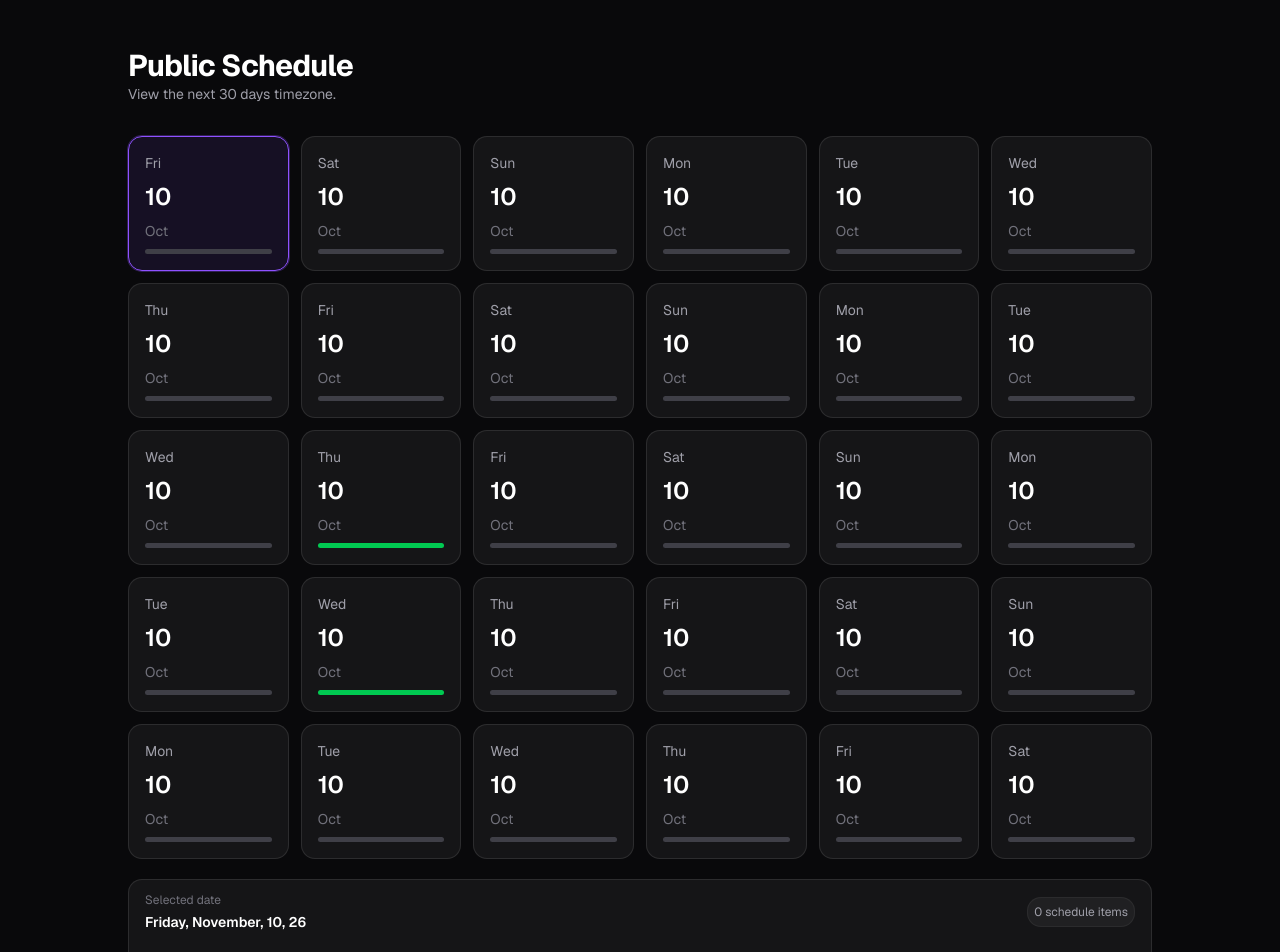
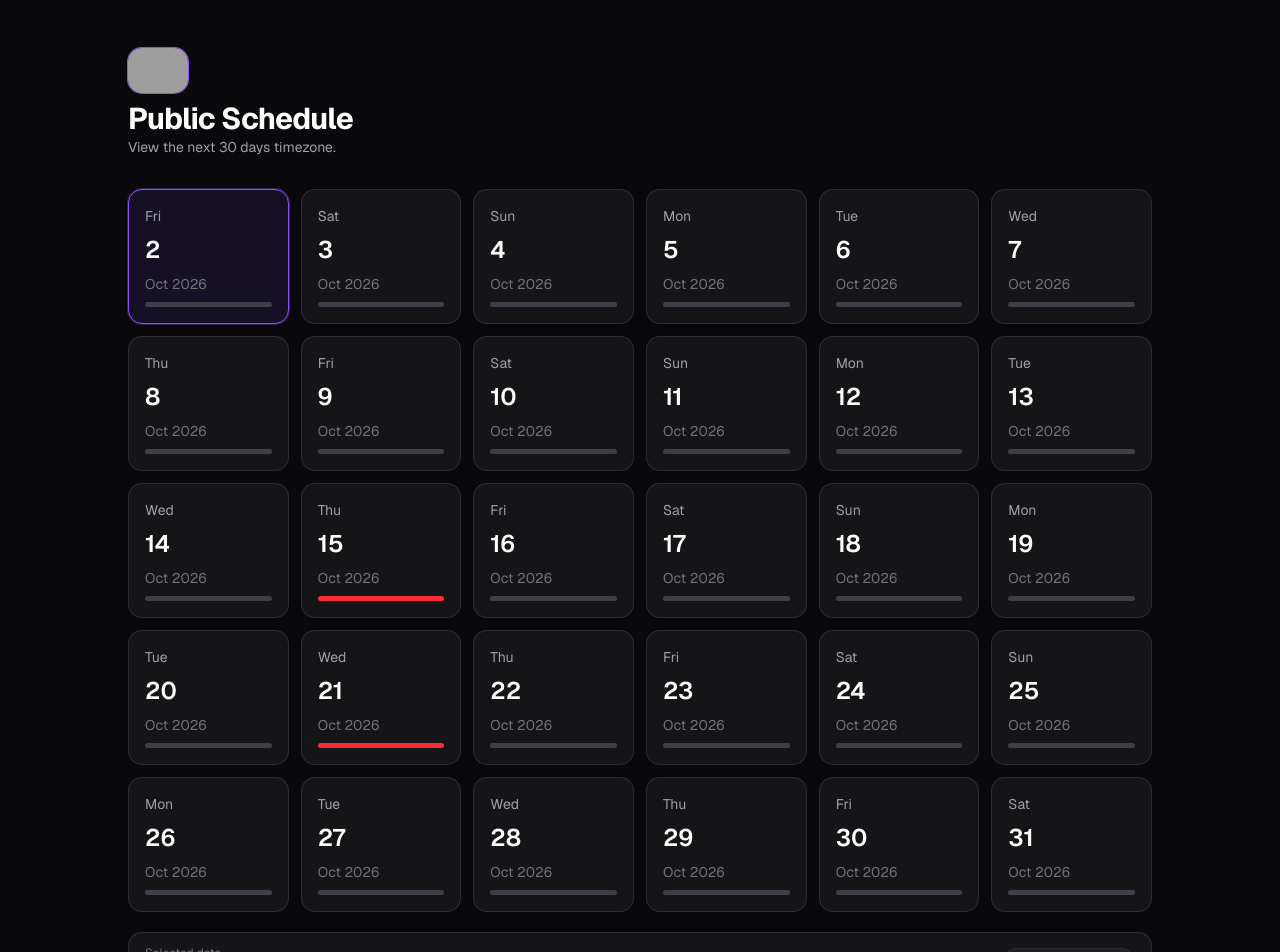
Before and after one commit to monotrixdev/unicalender-application, a Next.js app: page /s/1 in a window 1280 px wide. Shown: the top 952 px of the page. Built offline with nearby package versions, Linux system fonts and the light colour scheme; grey boxes are pictures that could not be loaded.

Commit message:
okey done

```diff
--- a/next.config.ts
+++ b/next.config.ts
@@ -1,8 +1,15 @@
-import type { NextConfig } from "next";
-
-const nextConfig: NextConfig = {
-  /* config options here */
-  reactCompiler: true,
+/** @type {import('next').NextConfig} */
+const nextConfig = {
+  images: {
+    remotePatterns: [
+      {
+        protocol: 'https',
+        hostname: 'xuanvex.github.io',
+        port: '',
+        pathname: '/**',
+      },
+    ],
+  },
 };
 
-export default nextConfig;
+module.exports = nextConfig;
--- a/src/app/s/[token]/page.tsx
+++ b/src/app/s/[token]/page.tsx
@@ -1,5 +1,8 @@
 'use client';
-import { Timeline } from 'lucide-react';
+import { auth } from '@/lib/auth';
+import { Timeline, Timer } from 'lucide-react';
+import { expectNoPendingImmediates } from 'next/dist/server/node-environment-extensions/fast-set-immediate.external';
+import Image from 'next/image';
 import { title } from 'process';
 import React, { useState } from 'react'
 
@@ -39,7 +42,7 @@ import React, { useState } from 'react'
 
     }
 
-const publicShedulePage = () => {
+const publicShedulePage =  () => {
     const [selectDate, setSectedDate] = useState(
         new Date().toLocaleDateString("en-CA")
     );
@@ -69,14 +72,20 @@ const publicShedulePage = () => {
     return `${year}-${month}-${day}`;
 }
 
+const selectedEvents = dummyEvents[selectDate] ?? [];
+const selectedObjects = dates.find((data) => getNumberDate(data) == selectDate)
 
 
+  //  const session = await auth();
 
 
   return (
     <main className='min-h-screen bg-zinc-950 px-6 py-12 text-white'>
         <div className='mx-auto max-w-5xl'>
-            <h1 className='font-bold text-3xl tracking-tight'>Public Schedule</h1>
+            <div>
+                <Image className='ring-1 ring-violet-500 rounded-xl' width={60} height={60} src="https://xuanvex.github.io/images/img.png" alt='Profile Images'/>
+            </div>
+            <h1 className='font-bold text-3xl tracking-tight mt-2'>Public Schedule</h1>
             <p className='text-sm text-zinc-400'>View the next 30 days timezone.</p>
             <div className="mt-8 grid grid-cols-2 gap-3 sm:grid-cols-4 md:grid-cols-6">
 
@@ -100,19 +109,18 @@ const publicShedulePage = () => {
                                 </p>
                                 <h2 className='text-2xl font-semibold mt-2'>
                                     {
-                                        date.toLocaleDateString('en-US', {
-                                            month: '2-digit'
-                                        })
+                                        date.getDate()
                                     }
                                 </h2>
                                 <p className='text-sm text-zinc-500 mt-2'>
                                     {
                                         date.toLocaleDateString('en-US', {
-                                            month: 'short'
+                                            month: 'short',
+                                            year: "numeric"
                                         })
                                     }
                                 </p>
-                                <span className={`flex w-full h-[5px] mt-2 rounded-full ${events.length > 0 ? 'bg-green-500' : 'bg-zinc-700'}`}></span>
+                                <span className={`flex w-full h-[5px] mt-2 rounded-full ${events.length > 0 ? 'bg-red-500' : 'bg-zinc-700'}`}></span>
 
                             </div>
                         )
@@ -124,15 +132,59 @@ const publicShedulePage = () => {
             <div className='w-full flex items-center justify-between gap-2'>
                 <div className=''>
                     <p className='text-xs text-zinc-500'>Selected date</p>
-                    <h1 className='text-sm mt-1 font-semibold'>Friday, November, 10, 26</h1>
+                    <h1 className='text-sm mt-1 font-semibold'>
+                          {selectedObjects ? selectedObjects.toLocaleDateString("en-US", {
+                            weekday: 'long',
+                            month: 'long',
+                            day: 'numeric',
+                            year: 'numeric'
+                          }
+                          ): selectDate}
+                    </h1>
                 </div>
-                <button className='p-1.5 border border-white/5 bg-white/5 text-xs text-zinc-400 rounded-xl'>0 schedule items</button>
+                <button className='p-1.5 border flex items-center gap-1 border-white/5 bg-white/5 text-xs text-zinc-400 rounded-xl'>
+                <Timer className='w-5 h-5'/>
+                {
+                    selectedEvents.length
+                } schedule items</button>
             </div>
-            <div     className='border border-white/5 px-4 py-5 mt-5 rounded-xl flex items-center justify-center flex-col'>
+            {
+                selectedEvents.length > 0 ? (
+                    <div className='mt-5 space-y-2'>
+                        {
+                            selectedEvents.map((event, index) => (
+                                <div key={index} className='w-full px-4 py-2 rounded-md border border-white/10 bg-zinc-900/70 flex items-start justify-between gap-2'>
+                                    <div className={`w-1 self-stretch rounded-full ${event.type === 'busy' ? 'bg-red-500' : "bg-green-500"}`}></div>
+                                    <div className='w-full'>
+                                        <p className='text-xs text-zinc-400'>
+                                            {
+                                                event.time
+                                            }
+                                        </p>
+                                        <h2 className='text-sm font-semibold mt-2 break-words'>
+                                            {
+                                                event.title
+                                            }
+                                        </h2>
+                                        <p className={`text-xs mt-2 ${event.type === 'busy' ? 'text-red-500' : 'text-green-500'}`}>
+                                            {
+                                                event.type === 'busy' ? 'Busy' : "Available"
+                                            }
+                                        </p>
+                                    </div>
+                                </div>
+                            ))
+                        }
+                    </div>
+                ) : (
+                                <div     className='border border-white/10 bg-zinc-900/75 px-4 py-12 mt-5 rounded-xl flex items-center justify-center flex-col'>
               <Timeline  className='w-5 h-5 text-zinc-600'/>
               <h4 className='text-sm mt-2 font-semibold text-zinc-400'>No Schedule available</h4>
               <p className='text-xs text-muted-foreground mt-1'>There are no schedule entry this data.</p>
             </div>
+                )
+            }
+
             </div>
         </div>
 
```
